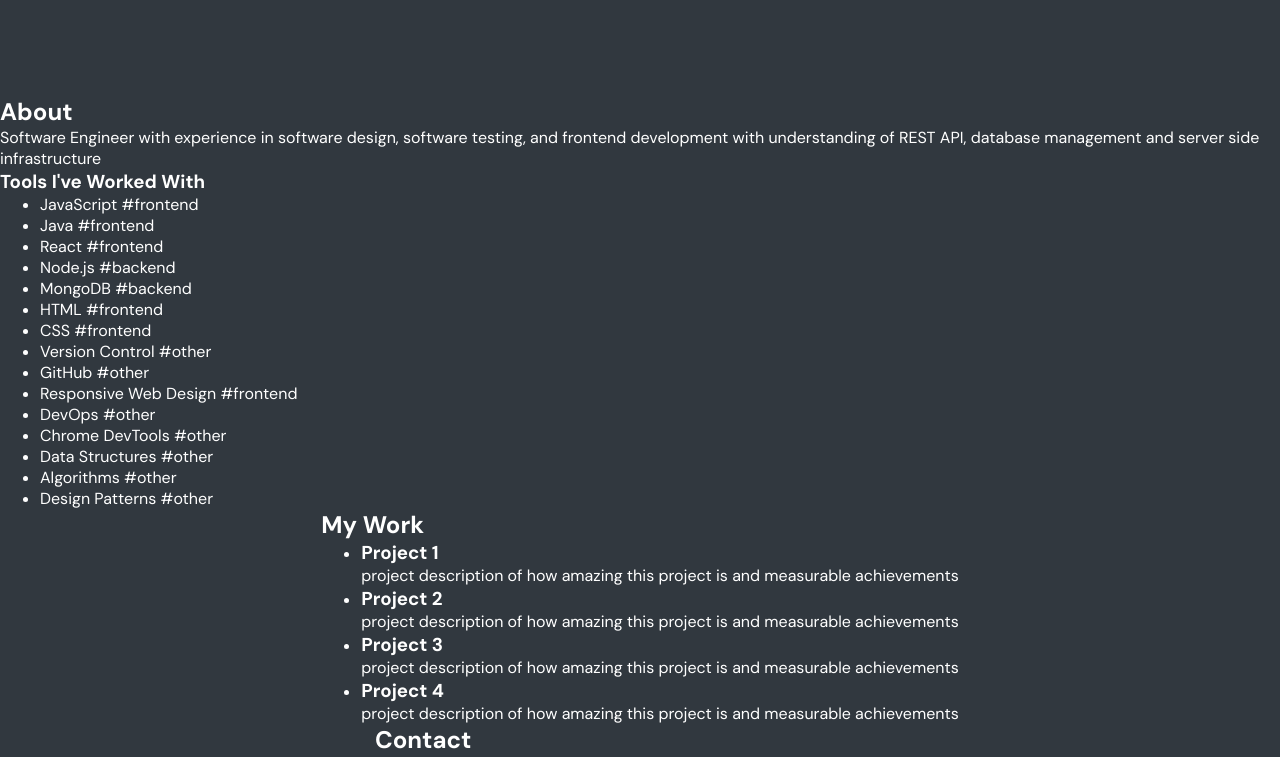
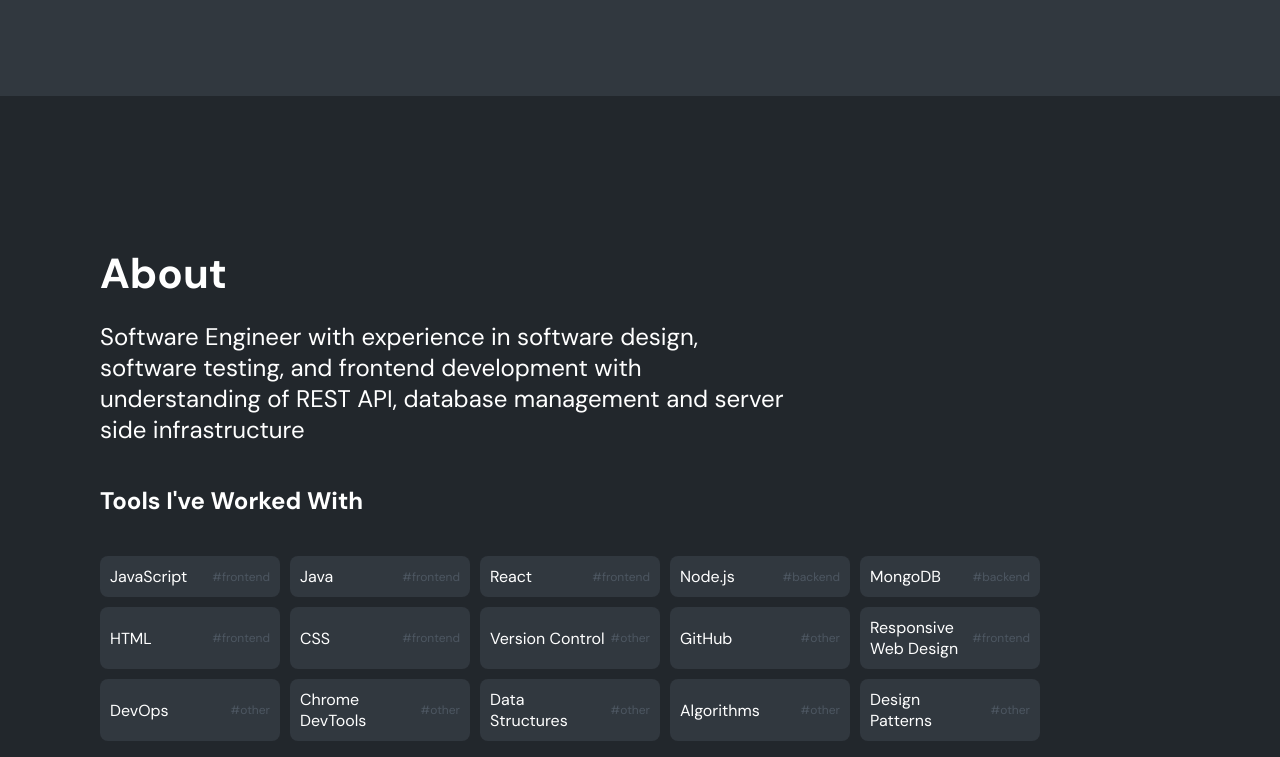
Before and after one commit to wrfmartinez/portfolio, a React (Vite) app: page / in a window 1280 px wide. Shown: the part 704-1461 px from the top of the page. Built offline with nearby package versions, Linux system fonts and the light colour scheme.

Commit message:
Update about section of portfolio and skill cards

```diff
--- a/src/App.css
+++ b/src/App.css
@@ -26,6 +26,14 @@ body {
   display: grid;
   grid-template-columns: 1fr;
   justify-items: center;
+}
+
+h2 {
+  font-size: 42px;
+}
+
+h3 {
+  font-size: 24px;
 }
 
 a {
@@ -122,7 +130,7 @@ nav {
 /* HERO */
 
 #hero {
-  padding: 150px 100px 50px 100px;
+  padding: 150px 100px;
   height: 100vh;
   display: flex;
   justify-content: end;
@@ -232,3 +240,48 @@ nav {
     margin: 0;
   }
 }
+
+/* ABOUT */
+
+#about {
+  padding: 150px 100px;
+  background-color: #22272c;
+  display: flex;
+  flex-direction: column;
+  justify-content: center;
+  width: 100%;
+}
+
+.about__desc {
+  font-size: 24px;
+  width: 700px;
+  margin: 20px 0 40px 0;
+}
+
+#about h3 {
+  margin-bottom: 40px;
+}
+
+.about__skill-list {
+  list-style: none;
+  padding: 0;
+  display: flex;
+  flex-wrap: wrap;
+  gap: 10px;
+}
+
+.about__skill-item {
+  display: flex;
+  justify-content: space-between;
+  align-items: center;
+  gap: 5px;
+  width: 180px;
+  background-color: #31383f;
+  padding: 10px;
+  border-radius: 8px;
+}
+
+.about__skill-tag {
+  font-size: 12px;
+  color: #5e6b779c;
+}
```
